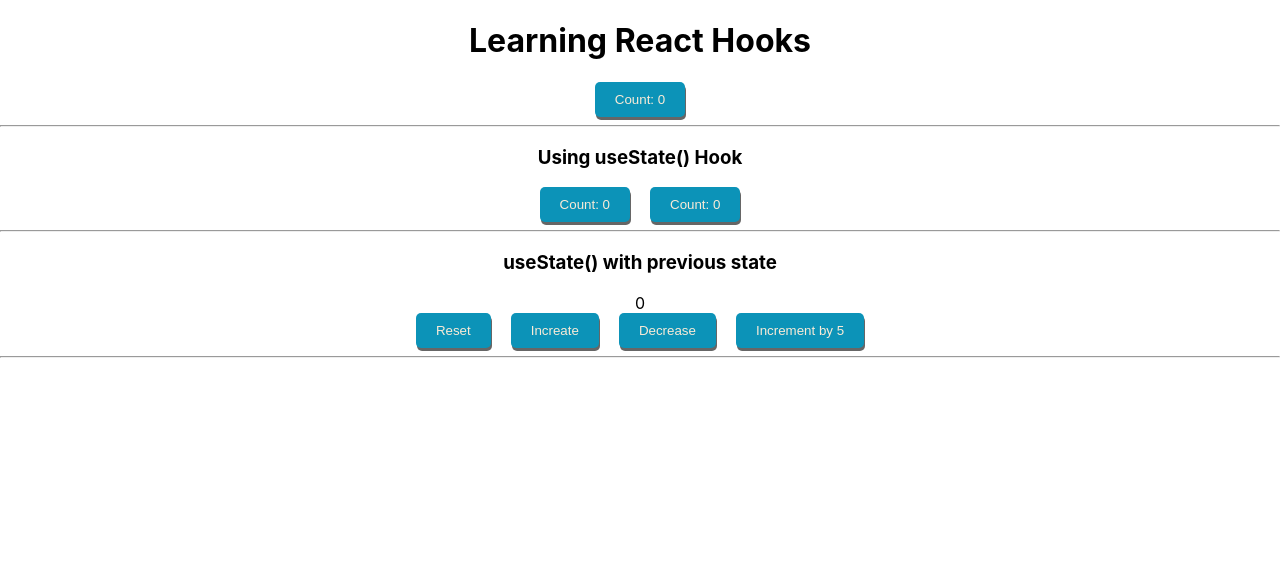
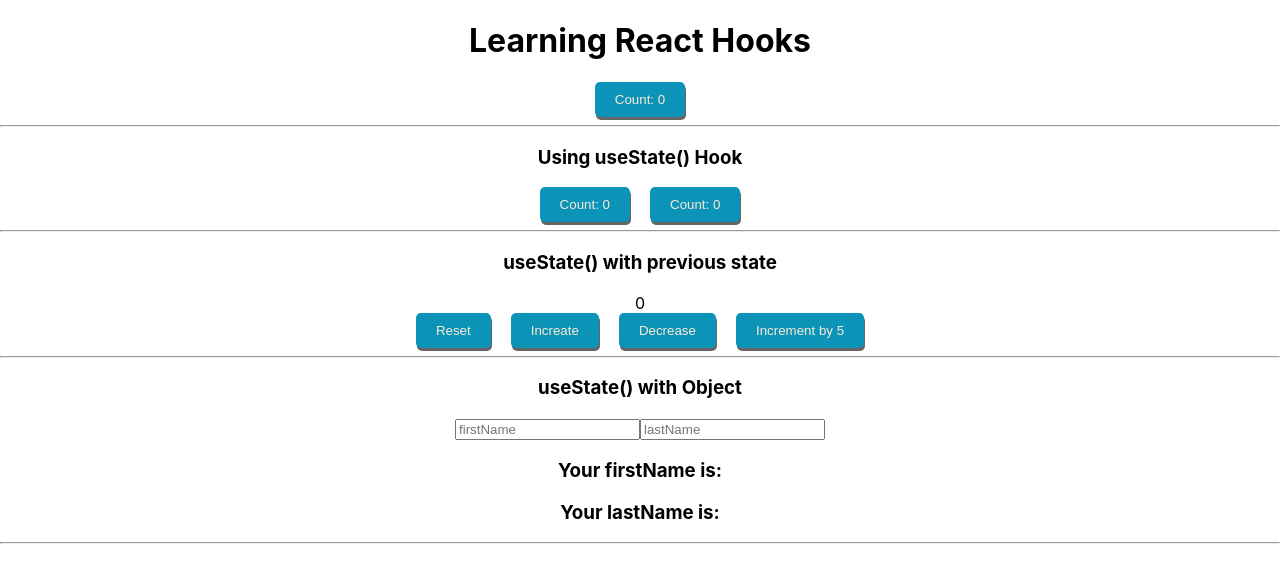
Before and after one commit to kirannani168/Learning-React-Hooks, a React (Create React App) app: page / in a window 1280 px wide. Shown: the top 582 px of the page. Built offline with nearby package versions, Linux system fonts and the light colour scheme.

Commit message:
useState() with Object
Learnt useState() with Object

```diff
--- a/src/App.js
+++ b/src/App.js
@@ -1,6 +1,7 @@
 import './App.css';
 import Counter from './Components/Counter';
 import HookCounter from './Components/HookCounter';
+import HookCounterThree from './Components/HookCounterThree';
 import HookCounterTwo from './Components/HookCounterTwo';
 function App() {
   return (
@@ -12,6 +13,8 @@
       <hr/>
       <HookCounterTwo/>
       <hr/>
+      <HookCounterThree/>
+      <hr/>
     </div>
   );
 }
--- /dev/null
+++ b/src/Components/HookCounterThree.js
@@ -0,0 +1,18 @@
+import React, { useState } from 'react'
+
+function HookCounterThree() {
+    const [name, setName] = useState({firstName: '', lastName:''})
+  return (
+    <div>
+        <h3>useState() with Object</h3>
+
+        <input type='text' placeholder='firstName' value={name.firstName} onChange={e=>setName({...name, firstName: e.target.value})}/>
+        <input type='text' placeholder='lastName' value={name.lastName} onChange={e=>setName({...name, lastName: e.target.value})}/>
+
+        <h3>Your firstName is: {name.firstName}</h3>
+        <h3>Your lastName is: {name.lastName}</h3>
+    </div>
+  )
+}
+
+export default HookCounterThree
```
